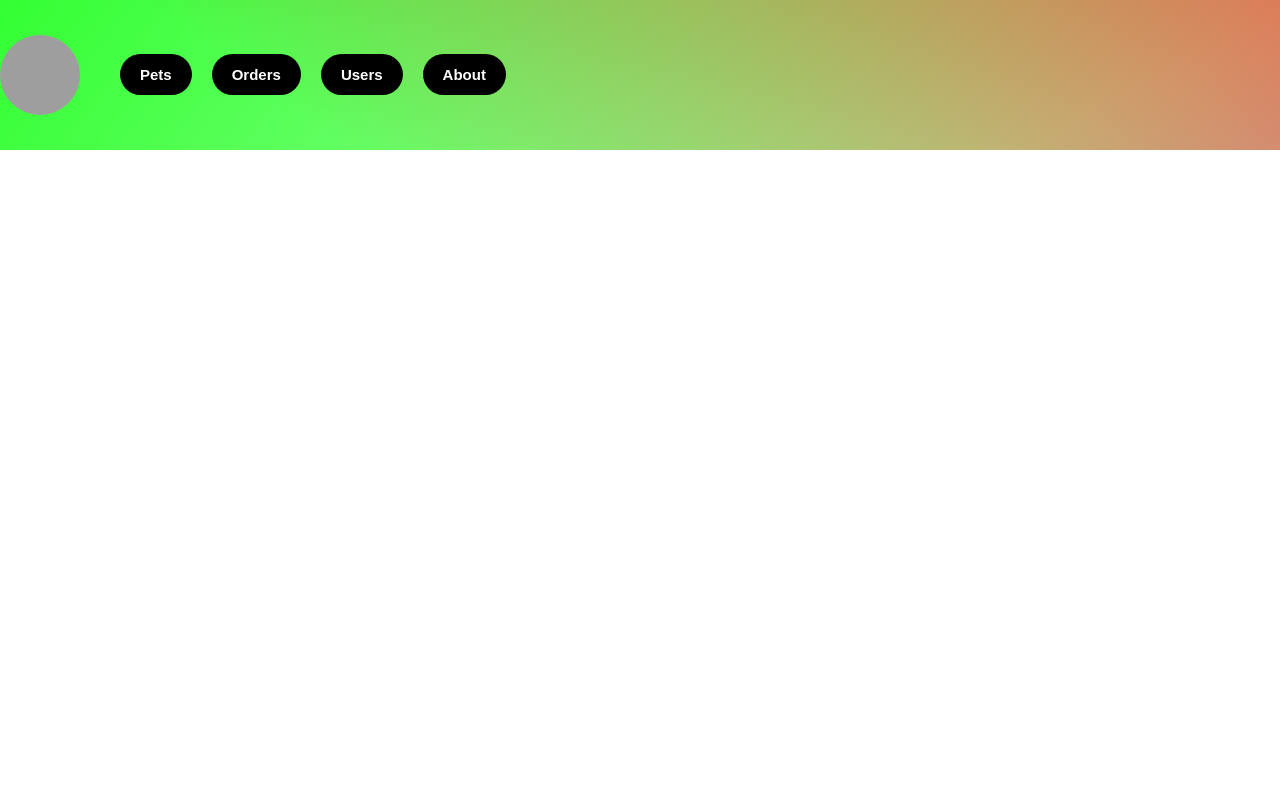
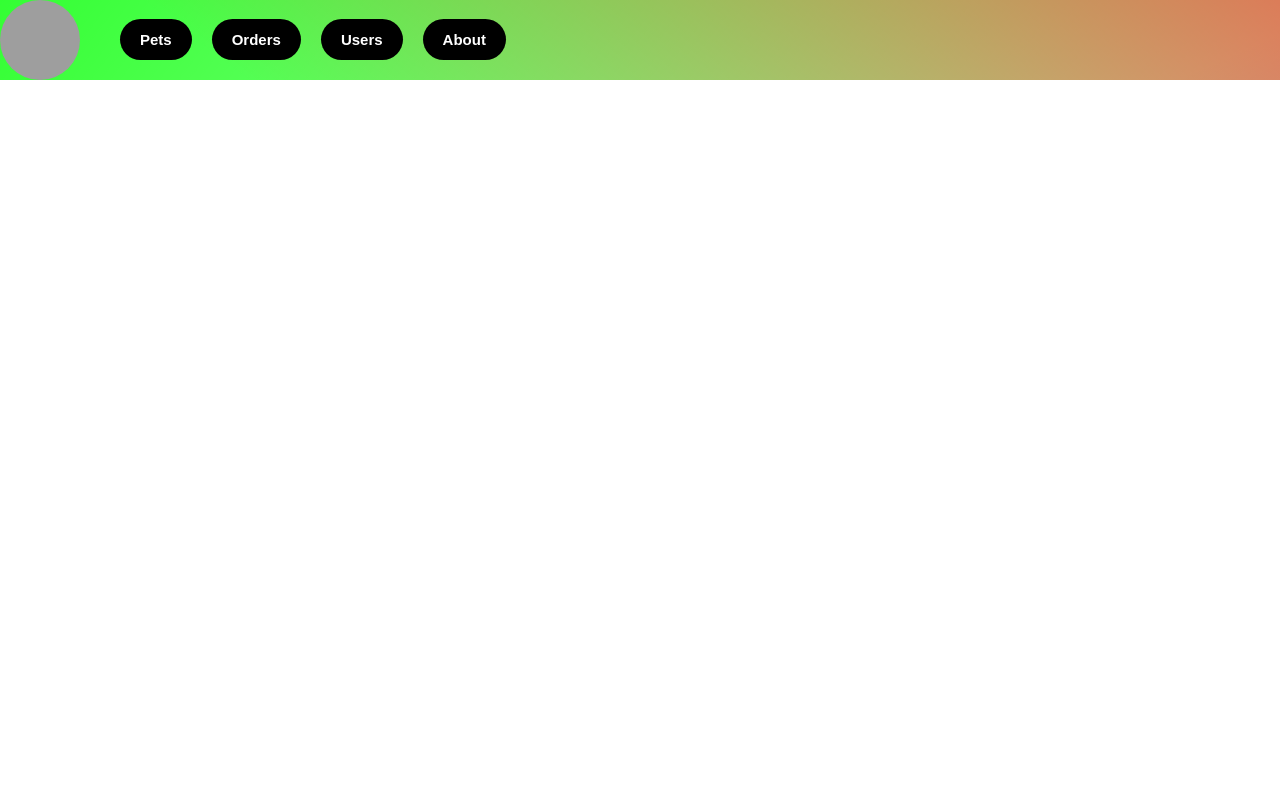
Before and after one commit to Yulian-21/pet-store-app, a React (Create React App) app: page / in a window 1280 px wide. Shown: the top 800 px of the page. Built offline with nearby package versions, Linux system fonts and the light colour scheme; grey boxes are pictures that could not be loaded.

Commit message:
Remage App style

```diff
--- a/src/App.css
+++ b/src/App.css
@@ -8,7 +8,7 @@
     "f f f";
 
   margin: 0 auto;
-  grid-template-rows: 150px 1fr 100px;
+  grid-template-rows: 80px 1fr 100px;
   grid-template-columns: 2fr 10fr 1fr;
   grid-gap: 10px;
   background-color: white;
```
